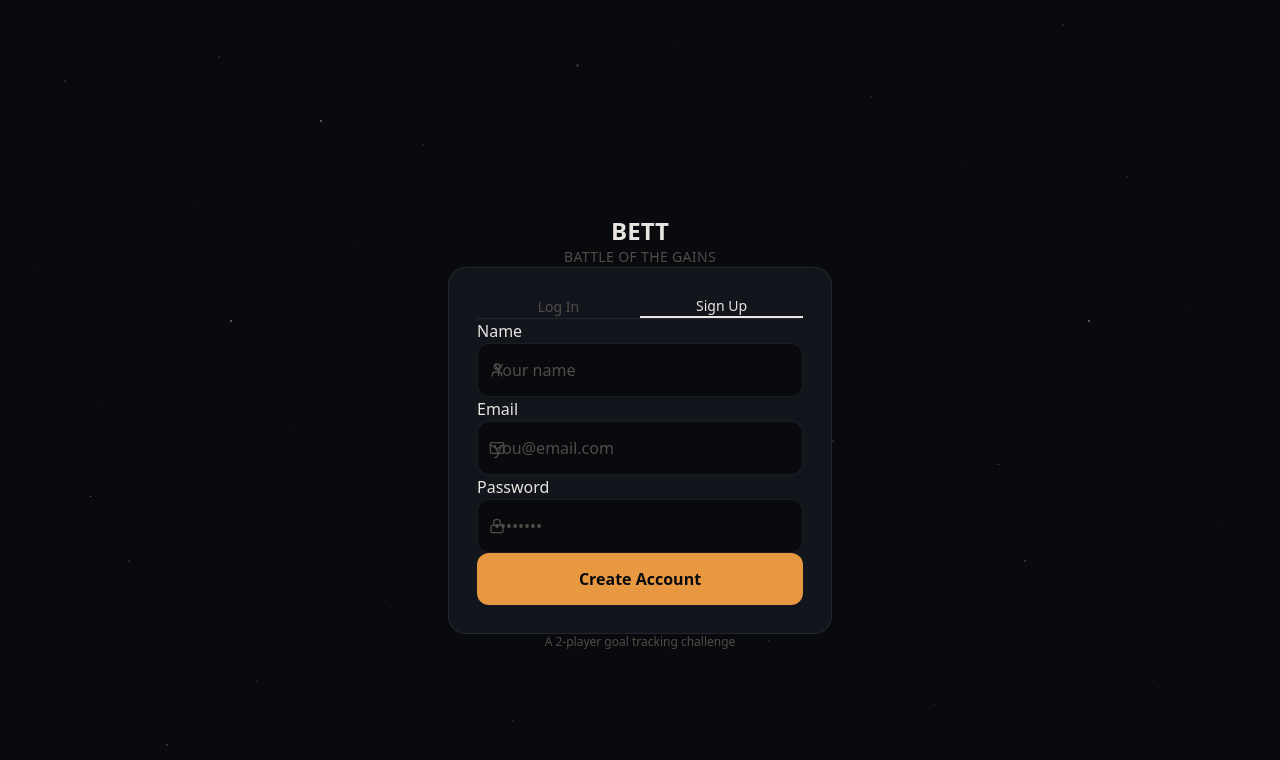
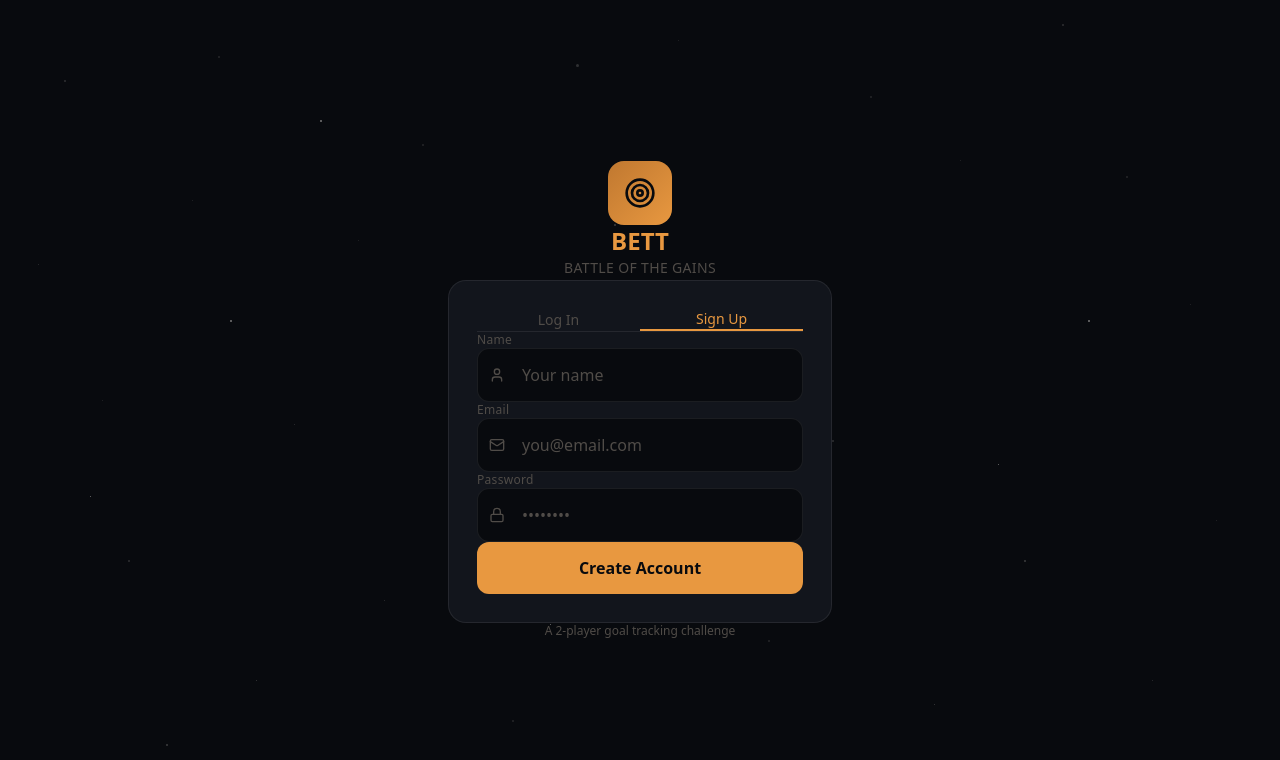
Before and after one commit to Akoirala47/bett, a Next.js app: page / in a window 1280 px wide. Both pictures are taken after a click on the button "Sign Up". Shown: the top 760 px of the page. Built offline with nearby package versions, Linux system fonts and the light colour scheme; no server answers.

Commit message:
fixed login overlay issue

```diff
--- a/src/app/dashboard/page.tsx
+++ b/src/app/dashboard/page.tsx
@@ -54,11 +54,28 @@ export default function Dashboard() {
     setTimeout(() => setNotification(null), 3000)
   }, [])
 
-  const load = useCallback(async (uid: string) => {
+  const load = async (uid: string) => {
     let { data: p } = await supabase.from('profiles').select('*').eq('id', uid).single()
     if (!p) {
       const { data: { user: au } } = await supabase.auth.getUser()
-      const { data: np } = await supabase.from('profiles').insert({ id: uid, email: au?.email || '', display_name: au?.user_metadata?.display_name || au?.email?.split('@')[0] || 'User' }).select().single()
+      const { data: np, error: profileInsertError } = await supabase
+        .from('profiles')
+        .insert({
+          id: uid,
+          email: au?.email || '',
+          display_name: au?.user_metadata?.display_name || au?.email?.split('@')[0] || 'User',
+        })
+        .select()
+        .single()
+
+      if (profileInsertError) {
+        // If a 3rd account somehow exists, force logout and show lobby-full screen.
+        console.error('Profile insert failed:', profileInsertError.message)
+        await supabase.auth.signOut()
+        router.push('/?full=1')
+        return
+      }
+
       p = np
     }
     if (p) setUser(p)
@@ -100,14 +117,25 @@ export default function Dashboard() {
     // Partner week data is optional for UI; no local state needed here.
 
     setLoading(false)
-  }, [supabase, today])
+  }
 
   useEffect(() => {
-    supabase.auth.getUser().then(({ data: { user } }) => {
-      if (!user) router.push('/')
-      else load(user.id)
-    })
-  }, [supabase, router, load])
+    let cancelled = false
+    ;(async () => {
+      const { data: { user: authUser } } = await supabase.auth.getUser()
+      if (!authUser) {
+        router.push('/')
+        return
+      }
+      if (!cancelled) {
+        await load(authUser.id)
+      }
+    })()
+    return () => {
+      cancelled = true
+    }
+    // eslint-disable-next-line react-hooks/exhaustive-deps
+  }, [supabase, router, today])
 
   useEffect(() => {
     if (!user || !partner) return
--- a/src/app/globals.css
+++ b/src/app/globals.css
@@ -15,6 +15,12 @@
   --text-muted: #504c48;
 
   --border: rgba(255,255,255,0.08);
+
+  /* Back-compat aliases (used by older components) */
+  --accent-sun: var(--accent);
+  --accent-ember: var(--accent-dim);
+  --text-secondary: var(--text-dim);
+  --danger: #d04040;
 }
 
 * {
@@ -100,12 +106,25 @@ button, a {
   transition: border-color 0.15s;
 }
 
+/* Subtle extra vertical comfort on iOS */
+@supports (-webkit-touch-callout: none) {
+  .input {
+    padding-top: 15px;
+    padding-bottom: 15px;
+  }
+}
+
 .input:focus {
   outline: none;
   border-color: var(--accent);
 }
 
 .input::placeholder { color: var(--text-muted); }
+
+/* Input with left icon (prevents overlap on iOS + desktop) */
+.input-icon-left {
+  padding-left: 44px;
+}
 
 /* Progress */
 .progress-track {
--- a/src/app/page.tsx
+++ b/src/app/page.tsx
@@ -1,6 +1,6 @@
 'use client'
 
-import { useState } from 'react'
+import { useEffect, useState } from 'react'
 import { useRouter } from 'next/navigation'
 import { createClient } from '@/lib/supabase'
 import { motion } from 'framer-motion'
@@ -13,8 +13,55 @@ export default function AuthPage() {
   const [name, setName] = useState('')
   const [loading, setLoading] = useState(false)
   const [error, setError] = useState<string | null>(null)
+  const [lobby, setLobby] = useState<{ profile_count: number; is_full: boolean } | null>(null)
+  const [lobbyLoading, setLobbyLoading] = useState(true)
+  const [redirectedFull, setRedirectedFull] = useState(false)
   const router = useRouter()
   const supabase = createClient()
+
+  const lobbyFull = !!lobby?.is_full
+
+  useEffect(() => {
+    // Avoid useSearchParams() to keep static builds happy
+    if (typeof window !== 'undefined') {
+      const full = new URLSearchParams(window.location.search).get('full') === '1'
+      setRedirectedFull(full)
+    }
+  }, [])
+
+  useEffect(() => {
+    let cancelled = false
+    ;(async () => {
+      setLobbyLoading(true)
+      const { data, error } = await supabase.rpc('lobby_status')
+      if (!cancelled) {
+        if (error) {
+          // If RPC isn't installed yet, don't hard-block signup; just hide this UX.
+          console.warn('lobby_status RPC not available yet:', error.message)
+          setLobby(null)
+        } else if (Array.isArray(data) && data[0]) {
+          setLobby(data[0])
+        } else {
+          setLobby(null)
+        }
+        setLobbyLoading(false)
+      }
+    })()
+    return () => {
+      cancelled = true
+    }
+  }, [supabase])
+
+  useEffect(() => {
+    if (redirectedFull) {
+      setError('Sorry — lobby is full. Only 2 accounts are allowed.')
+      setMode('login')
+    }
+  }, [redirectedFull])
+
+  useEffect(() => {
+    if (lobbyFull && mode === 'signup') setMode('login')
+  }, [lobbyFull, mode])
 
   const handleSubmit = async (e: React.FormEvent) => {
     e.preventDefault()
@@ -23,6 +70,9 @@ export default function AuthPage() {
 
     try {
       if (mode === 'signup') {
+        if (lobbyFull) {
+          throw new Error('Sorry — lobby is full. Only 2 accounts are allowed.')
+        }
         const { error } = await supabase.auth.signUp({
           email,
           password,
@@ -51,17 +101,18 @@ export default function AuthPage() {
         className="w-full max-w-sm"
       >
         {/* Logo */}
-        <div className="text-center mb-8">
+        <div className="text-center mb-10">
           <motion.div
             initial={{ scale: 0.8 }}
             animate={{ scale: 1 }}
             transition={{ delay: 0.1, type: 'spring', stiffness: 200 }}
-            className="inline-flex items-center justify-center w-16 h-16 rounded-2xl bg-gradient-to-br from-[var(--accent-ember)] to-[var(--accent-sun)] mb-4"
+            className="inline-flex items-center justify-center w-16 h-16 rounded-2xl mb-4"
+            style={{ background: 'linear-gradient(135deg, var(--accent-ember), var(--accent-sun))' }}
           >
             <Target className="w-8 h-8 text-[var(--bg-void)]" />
           </motion.div>
-          <h1 className="text-2xl font-bold text-[var(--accent-sun)] mb-1">BETT</h1>
-          <p className="text-sm text-[var(--text-muted)] tracking-wide">BATTLE OF THE GAINS</p>
+          <h1 className="text-2xl font-bold text-[var(--accent-sun)] mb-2">BETT</h1>
+          <p className="text-sm text-[var(--text-muted)] tracking-wide leading-relaxed">BATTLE OF THE GAINS</p>
         </div>
 
         {/* Card */}
@@ -75,15 +126,27 @@ export default function AuthPage() {
               Log In
             </button>
             <button
-              onClick={() => setMode('signup')}
-              className={`flex-1 py-3 text-sm font-medium transition ${mode === 'signup' ? 'text-[var(--accent-sun)] border-b-2 border-[var(--accent-sun)]' : 'text-[var(--text-muted)] hover:text-[var(--text-secondary)]'}`}
+              onClick={() => !lobbyFull && setMode('signup')}
+              disabled={lobbyFull}
+              className={`flex-1 py-3 text-sm font-medium transition ${
+                lobbyFull
+                  ? 'text-[var(--text-muted)] opacity-60 cursor-not-allowed'
+                  : mode === 'signup'
+                    ? 'text-[var(--accent-sun)] border-b-2 border-[var(--accent-sun)]'
+                    : 'text-[var(--text-muted)] hover:text-[var(--text-secondary)]'
+              }`}
             >
-              Sign Up
+              {lobbyFull ? 'Lobby Full' : 'Sign Up'}
             </button>
           </div>
 
           {/* Form */}
-          <form onSubmit={handleSubmit} className="p-5 space-y-4">
+          <form onSubmit={handleSubmit} className="p-6 space-y-5">
+            {!lobbyLoading && lobbyFull && (
+              <div className="p-3 rounded-lg bg-black/20 border border-[var(--border)] text-sm text-[var(--text-dim)]">
+                Sorry — <span className="text-[var(--text)] font-semibold">lobby is full</span>. Only 2 accounts can exist.
+              </div>
+            )}
             {error && (
               <motion.div
                 initial={{ opacity: 0, height: 0 }}
@@ -101,7 +164,9 @@ export default function AuthPage() {
                 animate={{ opacity: 1, height: 'auto' }}
                 exit={{ opacity: 0, height: 0 }}
               >
-                <label className="label block mb-1.5">Name</label>
+                <label className="block mb-2 text-xs font-medium tracking-wide text-[var(--text-muted)]">
+                  Name
+                </label>
                 <div className="relative">
                   <User className="absolute left-3 top-1/2 -translate-y-1/2 w-4 h-4 text-[var(--text-muted)]" />
                   <input
@@ -109,7 +174,7 @@ export default function AuthPage() {
                     value={name}
                     onChange={e => setName(e.target.value)}
                     placeholder="Your name"
-                    className="input pl-10"
+                    className="input input-icon-left"
                     required={mode === 'signup'}
                   />
                 </div>
@@ -117,7 +182,9 @@ export default function AuthPage() {
             )}
 
             <div>
-              <label className="label block mb-1.5">Email</label>
+              <label className="block mb-2 text-xs font-medium tracking-wide text-[var(--text-muted)]">
+                Email
+              </label>
               <div className="relative">
                 <Mail className="absolute left-3 top-1/2 -translate-y-1/2 w-4 h-4 text-[var(--text-muted)]" />
                 <input
@@ -125,14 +192,16 @@ export default function AuthPage() {
                   value={email}
                   onChange={e => setEmail(e.target.value)}
                   placeholder="you@email.com"
-                  className="input pl-10"
+                  className="input input-icon-left"
                   required
                 />
               </div>
             </div>
 
             <div>
-              <label className="label block mb-1.5">Password</label>
+              <label className="block mb-2 text-xs font-medium tracking-wide text-[var(--text-muted)]">
+                Password
+              </label>
               <div className="relative">
                 <Lock className="absolute left-3 top-1/2 -translate-y-1/2 w-4 h-4 text-[var(--text-muted)]" />
                 <input
@@ -140,14 +209,18 @@ export default function AuthPage() {
                   value={password}
                   onChange={e => setPassword(e.target.value)}
                   placeholder="••••••••"
-                  className="input pl-10"
+                  className="input input-icon-left"
                   required
                   minLength={6}
                 />
               </div>
             </div>
 
-            <button type="submit" disabled={loading} className="btn btn-primary w-full mt-2">
+            <button
+              type="submit"
+              disabled={loading || (mode === 'signup' && lobbyFull)}
+              className="btn btn-primary w-full mt-4"
+            >
               {loading ? (
                 <span className="flex items-center gap-2">
                   <span className="w-4 h-4 border-2 border-[var(--bg-void)] border-t-transparent rounded-full animate-spin" />
```
Also changed, not shown: 1 other file (tests, documents, lock files or other folders).
